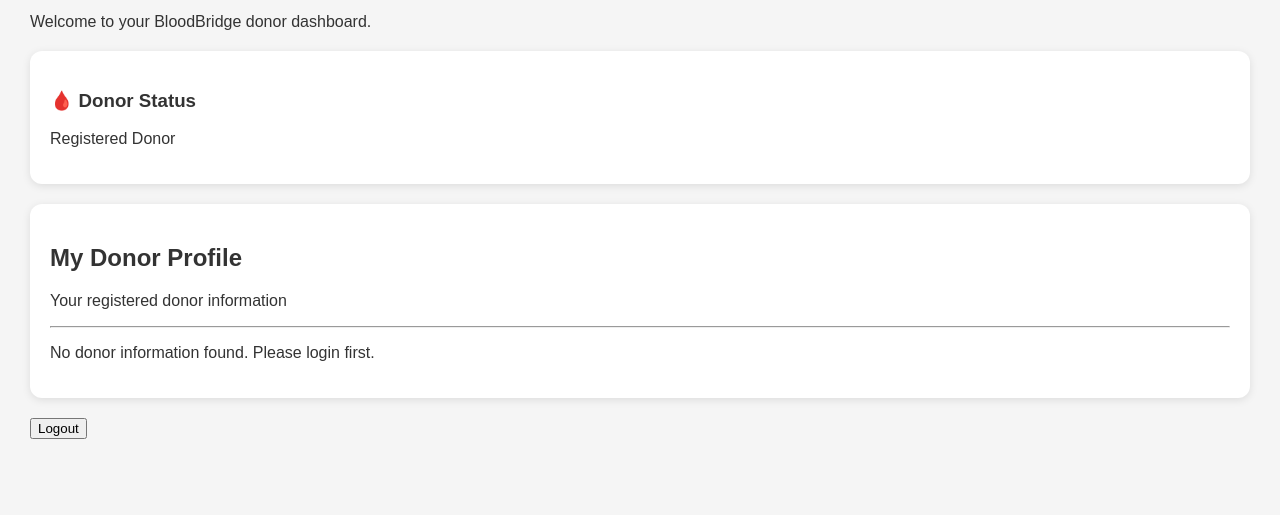
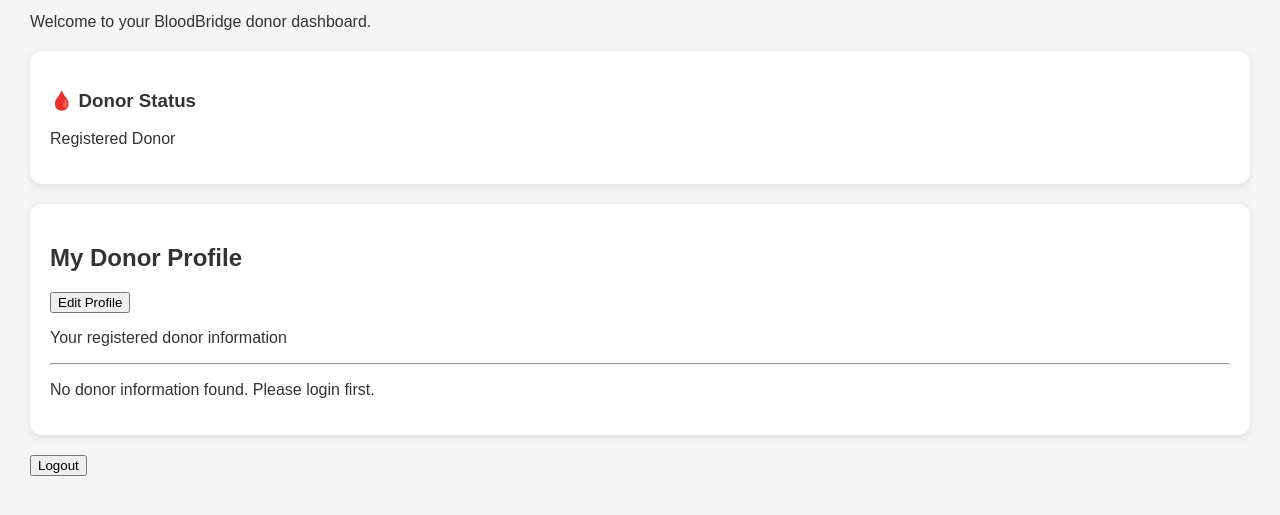
Before and after one commit to hiteshpatil5671-boop/blood-bridge, a website: page donor-dashboard.html in a window 1280 px wide. Shown: the part 131-646 px from the top of the page. Drawn offline with Linux system fonts and the light colour scheme.

Commit message:
Add edit profile button

```diff
--- a/donor-dashboard.html
+++ b/donor-dashboard.html
@@ -44,6 +44,7 @@ min-height: 100vh;
 </div>
     <div class="dashboard-card">
     <h2>My Donor Profile</h2>
+        <button id="edit-profile-btn">Edit Profile</button>
         <p>Your registered donor information</p>
         <hr>
 
```
